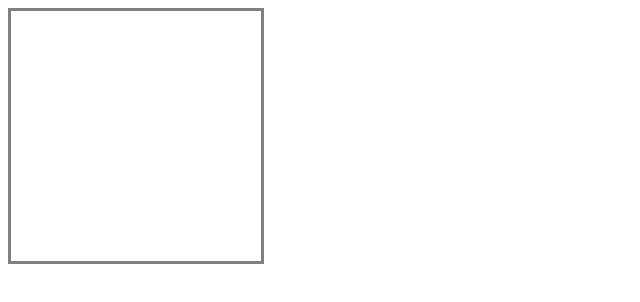
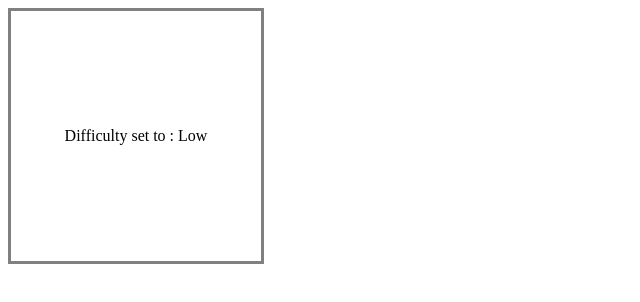
Before and after one commit to johannpa/React-test, a React (Create React App) app: page / in a window 1280 px wide. Shown: the top 302 px of the page, without its empty margins (0-640 px from the left). Built offline with nearby package versions, Linux system fonts and the light colour scheme.

Commit message:
Add props

```diff
--- a/src/App.jsx
+++ b/src/App.jsx
@@ -5,7 +5,7 @@ export function App() {
   return (
     <>
       <div>
-        <DisplayDifficulty />
+        <DisplayDifficulty difficulty="Low" />
       </div>
     </>
   );
--- a/src/components/DisplayDifficulty/DisplayDifficulty.jsx
+++ b/src/components/DisplayDifficulty/DisplayDifficulty.jsx
@@ -2,5 +2,9 @@ import React from "react";
 import style from "./style.module.css";
 
 export function DisplayDifficulty(props) {
-  return <div className={style.container}></div>;
+  return (
+    <div className={style.container}>
+      Difficulty set to : {props.difficulty}
+    </div>
+  );
 }
```
